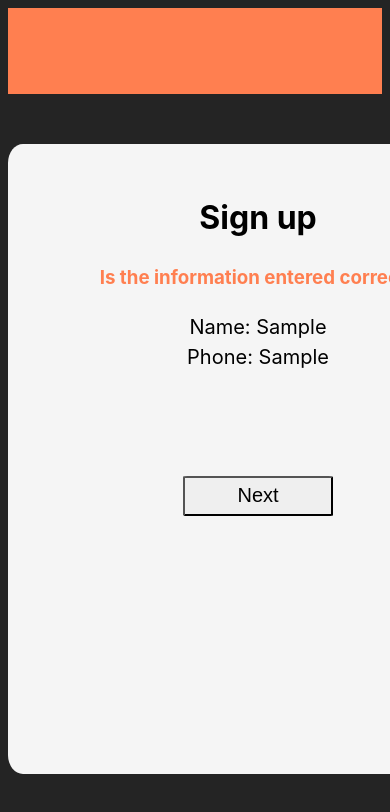
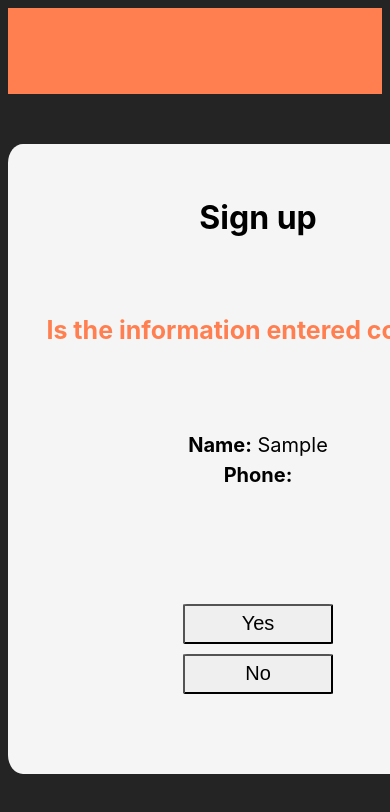
Before and after one commit to Keiaus/Mentows, a React (Vite) app in the folder mentows/: page /Signup in a window 390 px wide. Both pictures are taken after typing "Sample", "Sample" into the empty fields and a click on the button "Next". Shown: the top 812 px of the page. Built offline with nearby package versions, Linux system fonts and the light colour scheme.

Commit message:
added phone number formatting and created layout for other functions

```diff
--- a/mentows/src/components/Signup/SignupForm.jsx
+++ b/mentows/src/components/Signup/SignupForm.jsx
@@ -2,6 +2,8 @@
 
 const SignupForm = () => {
 
+    const [yesClicked, setYesClicked] = useState(false);
+    const [noClicked, setNoClicked] = useState(false);
     const [nextClicked, setNextClicked] = useState(false);
     const [name, setName] = useState('');
     const [phone, setPhone] = useState(''); // string
@@ -20,6 +22,24 @@
         setNextClicked(true);
     }
 
+    const handleYesClicked = (event) => {
+
+    }
+
+    const handleNoClicked = (event) => {
+
+    }
+
+    function formatPhoneNumber(phoneNumber) {
+        // Remove all non-digit characters
+        phoneNumber = phoneNumber.replace(/\D/g, '');
+
+        // Add dashes between groups of digits
+        phoneNumber = phoneNumber.replace(/(\d{3})(\d{3})(\d{4})/, '$1-$2-$3');
+
+        return phoneNumber;
+    }
+
     if (nextClicked) {
 
         return (
@@ -31,25 +51,38 @@
                             <div id='confirmation-container' style={{ height: '630px', width: '500px', backgroundColor: 'whitesmoke', margin: 'auto', borderRadius: '3%', marginTop: '50px' }}>
                                 <div id='container' style={{ textAlign: 'center', marginTop: '50px' }}>
                                     <h1 style={{ textAlign: 'center', paddingTop: '50px', color: 'black' }}>Sign up</h1>
-                                    <h3 style={{color:'coral'}}>Is the information entered correct?</h3>
+                                    <h3 style={{color:'coral', fontSize:'25px', marginTop:'70px', marginBottom: '80px'}}>Is the information entered correct?</h3>
                                     {
                                         <p style={{color:'black', fontSize:'20px'}}>
-                                            Name: {document.getElementById("name").value}
+                                            <span style={{fontWeight: 'bold'}}>Name:</span> {document.getElementById("name").value}
                                             <br/>
-                                            Phone: {document.getElementById("phone").value}
+                                            <span style={{fontWeight: 'bold'}}>Phone:</span> {formatPhoneNumber(document.getElementById("phone").value)}
                                         </p>
                                     }
 
                                     <br />
                                     <div style={{ marginTop: '10px' }}>
 
-                                        <button type='submit' id='next2' style={{ height: '40px', width: '150px', fontSize: '20px', marginTop: '50px', borderRadius: '3%' }} >Next</button>
+                                        <button type='submit' id='yes' style={{ height: '40px', width: '150px', fontSize: '20px', marginTop: '60px', borderRadius: '3%' }} >Yes</button>
+                                        <br/>
+                                        <button type='submit' id='no' style={{ height: '40px', width: '150px', fontSize: '20px', marginTop: '10px', borderRadius: '3%' }} >No</button>
 
                                     </div>
                                 </div>
                             </div>
                         </div>
                     </div>
+                </form>
+            </>
+        )
+    }
+
+    if (yesClicked)
+    {
+        return (
+            <>
+                <form>
+
                 </form>
             </>
         )
```
